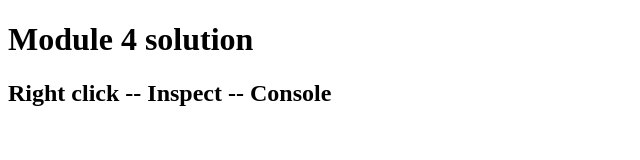
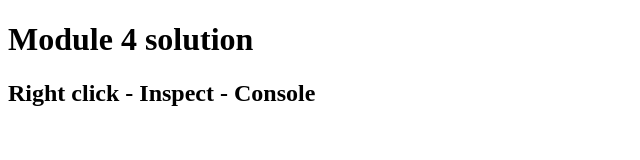
Before and after one commit to BharathaPravalika/BharathaPravalika02.github.io, a plain HTML site: page Week4.html in a window 1280 px wide. Shown: the whole page, without its empty margins (0-640 px from the left). Drawn offline with Linux system fonts and the light colour scheme.

Commit message:
Update Week4.html

```diff
--- a/Week4.html
+++ b/Week4.html
@@ -5,7 +5,7 @@
 </head>
 <body>
 	<h1>Module 4 solution</h1>
-	<h2>Right click -- Inspect -- Console </h2>
+	<h2>Right click - Inspect - Console </h2>
 	<script src="Week4.js"></script>
 </body>
 </html>
```
